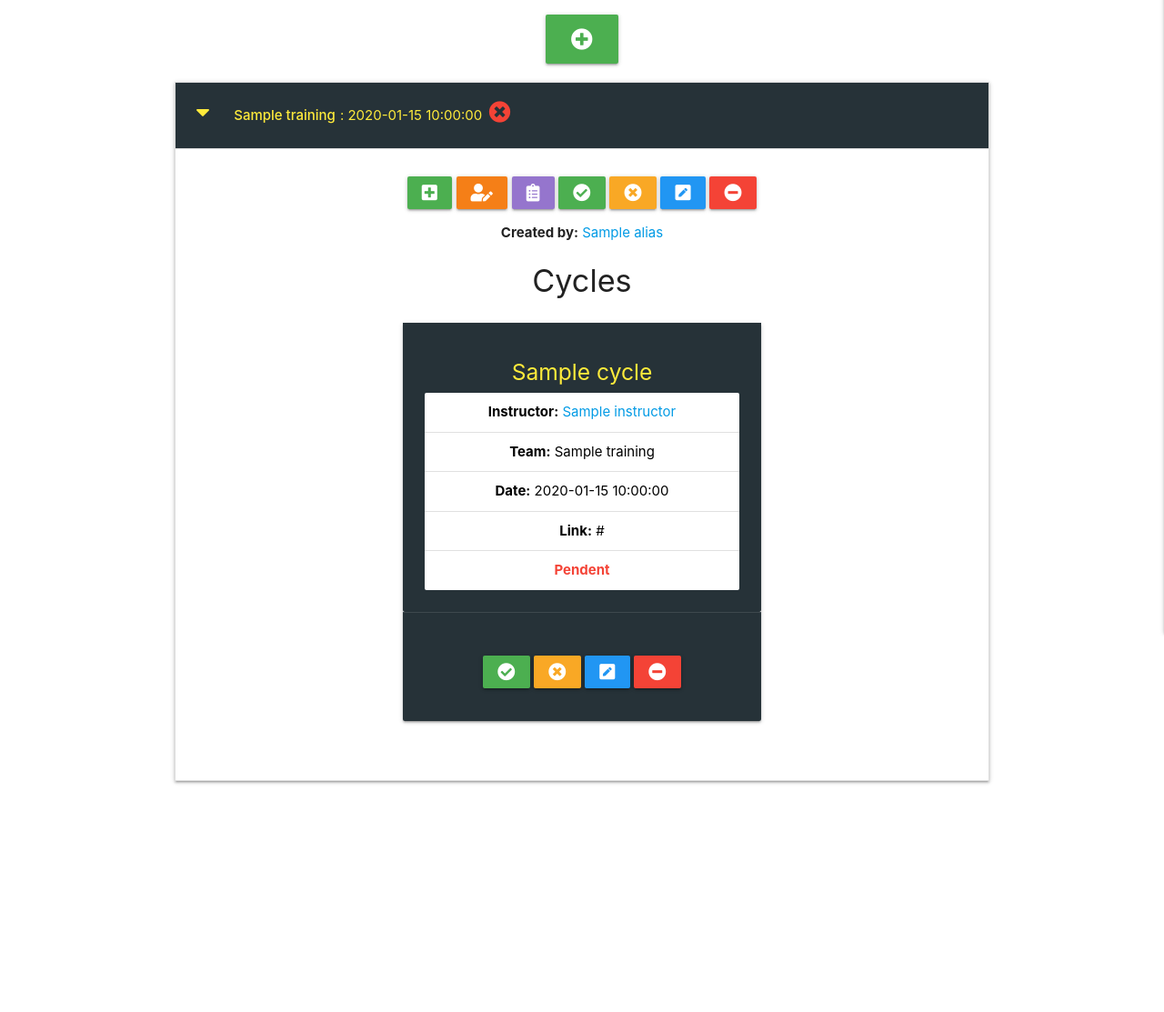
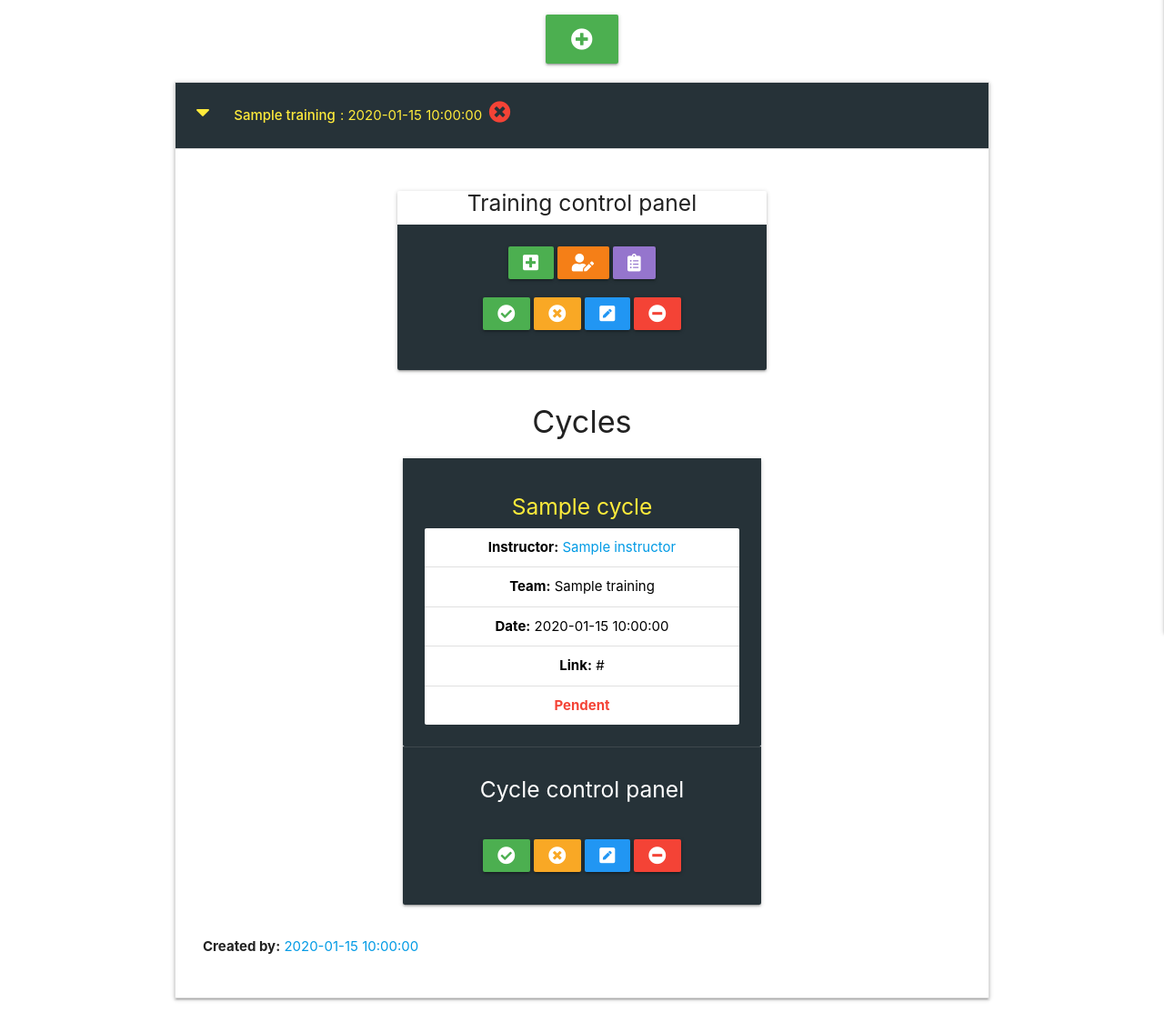
Before and after one commit to vinnieOrdobas/Code-Institute-MS3-team-tracker, a Flask app: page /get_trainings in a window 1280 px wide, after a click that opens the changed part. Shown: the part 164-1277 px from the top of the page at 91% size. Before the commit the page ends 1026 px from the top, so only its background shows below. Run offline with Flask 2, Linux system fonts and the light colour scheme; the visitor is signed in with stand-in values (Sample User, id 1); a database or web service that is not in the repository returns one stand-in record (values such as "Sample title"); some libraries are stand-ins or nearby versions.

Commit message:
Training control panel and cycle control panel updated

```diff
--- a/templates/trainings.html
+++ b/templates/trainings.html
@@ -27,6 +27,13 @@
                 <!--  Training control Panel -->
                 <div class="col s12 m6 center-align">
                     {% if username.team_leader == 'on' or is_instructor == True %}
+                    <div class="row">
+                        <div class="col s12 m6 offset-m3">
+                            <div class="card">
+                                <div class="card-title">
+                                    <h5>Training control panel</h5>
+                                </div>
+                                <div class="card-content blue-grey darken-4">
                                     <div class="form-wrapper">
                                         <a href="{{ url_for('add_cycle', training_id=training._id) }}"
                                         class="waves-effect waves-light green btn tooltipped" data-position="top" data-tooltip="Add Cycle">
@@ -42,13 +49,15 @@
                                         data-position="top" data-tooltip="Get Student list">
                                             <i class="fas fa-clipboard-list"></i>
                                         </button>
+                                    </div>
+                                    <div class="form-wrapper">
                                         <form method="POST" action="{{ url_for('complete_training', training_id=training._id) }}">
-                                <button type="submit" class="waves-effect waves-light green btn tooltipped" data-position="top" data-tooltip="Mark as Complete">
+                                            <button type="submit" class="waves-effect waves-light green btn tooltipped" data-position="top" data-tooltip="Mark {{ training.training_name }} as Complete">
                                                 <i class="fas fa-check-circle"></i>
                                             </button>
                                         </form>
                                         <form method="POST" action="{{ url_for('incomplete_training', training_id=training._id) }}">
-                                <button type="submit" class="waves-effect waves-light yellow darken-3 btn tooltipped" data-position="top" data-tooltip="Mark as Incomplete">
+                                            <button type="submit" class="waves-effect waves-light yellow darken-3 btn tooltipped" data-position="top" data-tooltip="Mark {{ training.training_name }} as Incomplete">
                                                 <i class="fas fa-times-circle"></i>
                                             </button>
                                         </form>
@@ -61,14 +70,14 @@
                                         data-position="top" data-tooltip="Delete Training">
                                             <i class="fas fa-minus-circle"></i>
                                         </button>
-                            <p>
-                                <b>Created by:</b>
-                                    <a href="{{ url_for('profile', username=session['user'], alias=username.alias) }}">{{ username.alias }}</a>
-                            </p>
+                                    </div>
+                                </div>
+                            </div>
+                        </div>
+                    </div>
                         {% if training.training_cycle %}
                             <h4>Cycles</h4>
                         {% endif %}
-                        </div>
                         <!-- Delete Modal -->
                         <div id="modal_delete_{{ training.training_name }}" class="modal">
                             <div class="modal-content">
@@ -153,6 +162,13 @@
                         data-position="top" data-tooltip="Get training description">
                             <i class="fas fa-info-circle"></i>
                         </button>
+                        <p>
+                            <b>Created by:</b>
+                                <a href="{{ url_for('profile', username=session['user'], alias=training.created_by) }}">{{ training.created_by }}</a>
+                        </p>
+                        {% if training.training_cycle %}
+                            <h4>Cycles</h4>
+                        {% endif %}
                         <div id="modal_description_{{ training.training_name }}" class="modal">
                             <div class="modal-content">
                                 <h4>Training Description
@@ -204,6 +220,7 @@
                                 <!-- Cycle control panel -->
                                 {% if username.team_leader == 'on' or is_instructor == True %}
                                     <div class="card-action blue-grey darken-4">
+                                        <h5 class="white-text">Cycle control panel</h5>
                                         <div class="form-wrapper">
                                             <!-- Complete cycle button -->
                                             <form method="POST" action="{{ url_for('complete_cycle', training_id=training._id, cycle=cycle) }}">
@@ -259,6 +276,10 @@
                         </div>
                     </div>
                 {% endfor %}
+                <p>
+                    <b>Created by:</b>
+                    <a href="{{ url_for('profile', username=session['user'], alias=training.created_by) }}">{{ training.created_by }}</a>
+                </p>
             </div>
         </li>
     {% endfor %}
```
Lines whose indentation alone changed are shown as unchanged.
